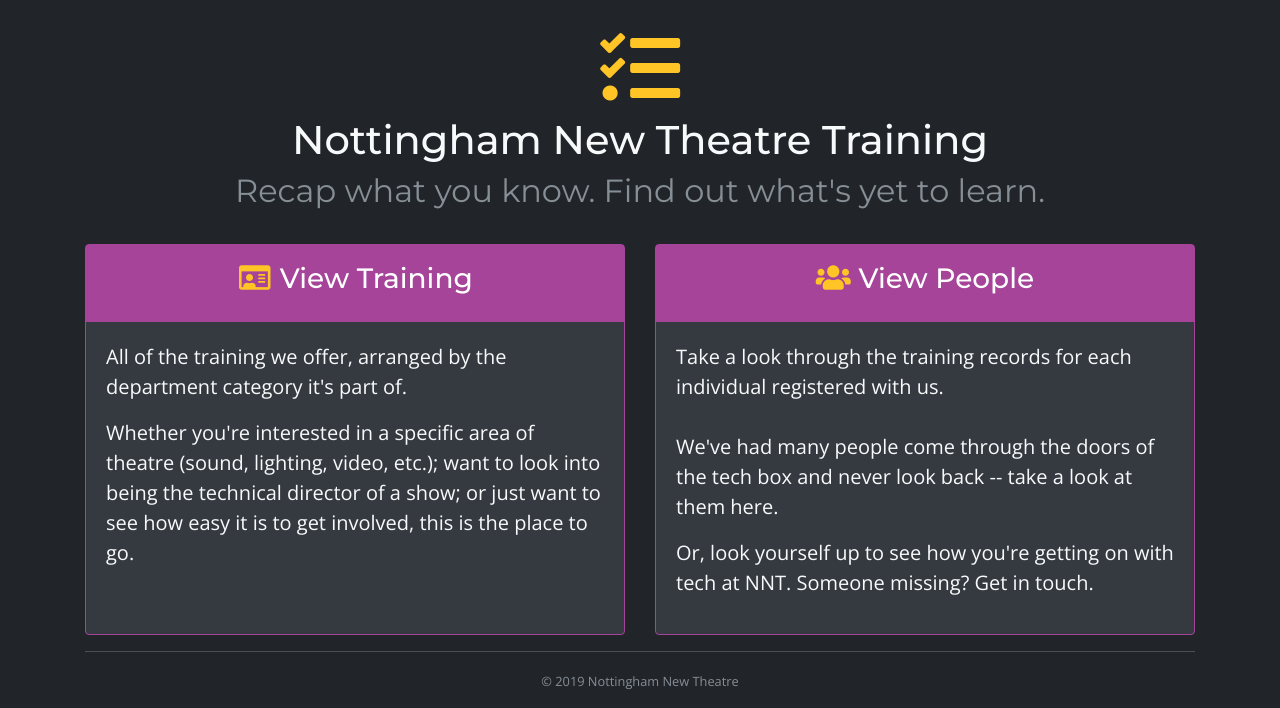
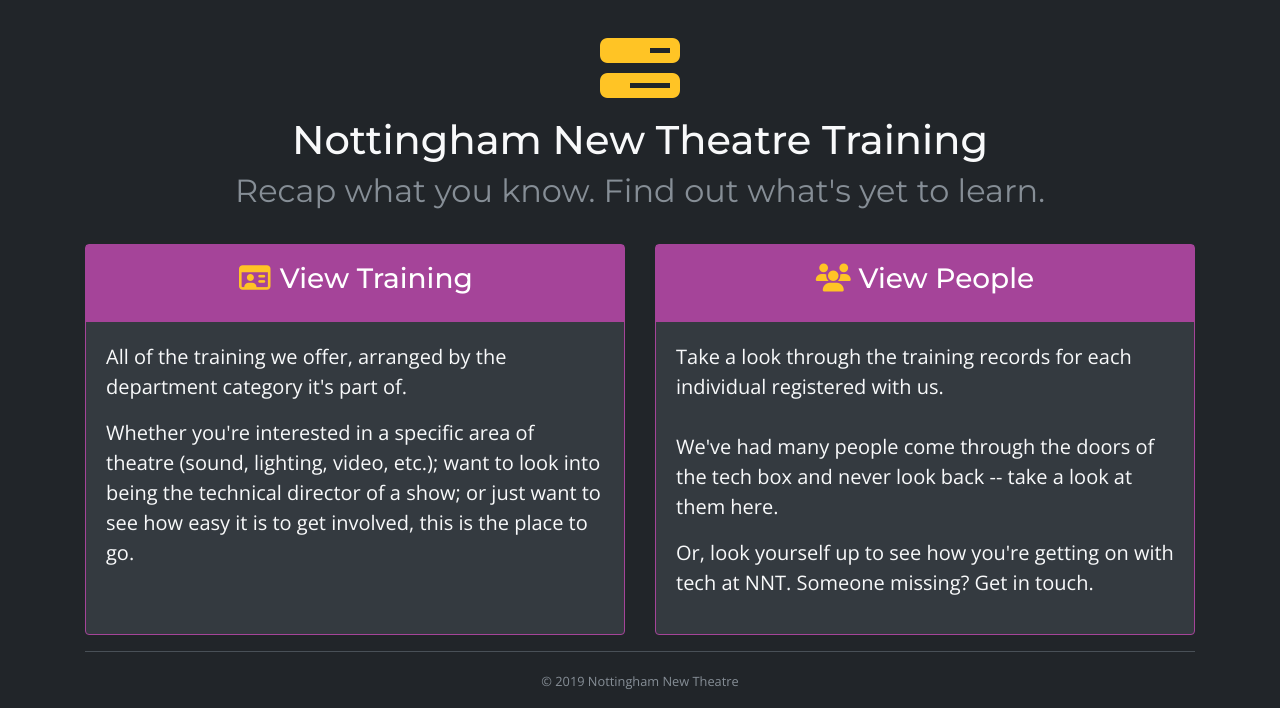
Before and after one commit to newtheatre/nt_training, a Django app: page / in a window 1280 px wide. Shown: the part 126-834 px from the top of the page. Run offline with Django 3.2, Linux system fonts and the light colour scheme; data comes from the database, SQL or seed files in the repository; some libraries are stand-ins or nearby versions.

Commit message:
Update dependencies
Move to FontAwesome kits

```diff
--- a/nt_training/templates/nt_training/base.html
+++ b/nt_training/templates/nt_training/base.html
@@ -26,7 +26,7 @@
 		<script src="https://stackpath.bootstrapcdn.com/bootstrap/4.3.1/js/bootstrap.min.js" integrity="sha384-JjSmVgyd0p3pXB1rRibZUAYoIIy6OrQ6VrjIEaFf/nJGzIxFDsf4x0xIM+B07jRM" crossorigin="anonymous"></script>
 
 		<!-- FontAwesome -->
-		<link rel="stylesheet" href="https://use.fontawesome.com/releases/v5.8.1/css/all.css" integrity="sha384-50oBUHEmvpQ+1lW4y57PTFmhCaXp0ML5d60M1M7uH2+nqUivzIebhndOJK28anvf" crossorigin="anonymous">
+		<script src="https://kit.fontawesome.com/de8717ca80.js"></script>
 
 		<!-- Training CSS -->
 		<link rel="stylesheet" href="{% static 'nt_training/css/screen.css' %}">
```
Also changed, not shown: requirements.txt (+6 -4 lines).
